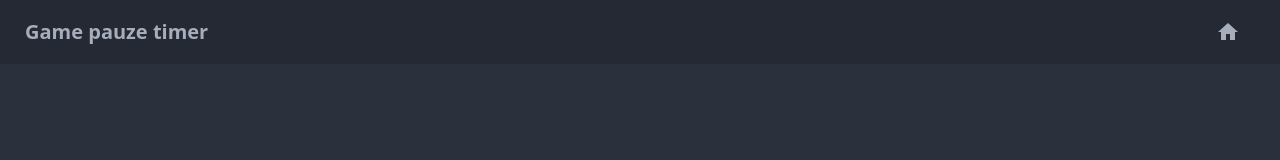
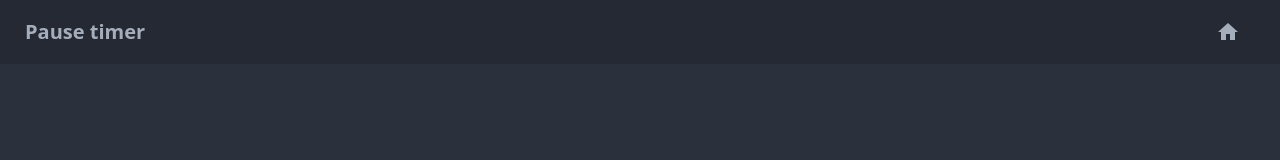
Before and after one commit to Pavel-Hrdina/countdown-timer, a Vue app: page / in a window 1280 px wide. Shown: the top 160 px of the page. Built offline with nearby package versions, Linux system fonts and the light colour scheme.

Commit message:
"Added TODO list"

```diff
--- a/src/components/Navbar.vue
+++ b/src/components/Navbar.vue
@@ -1,7 +1,7 @@
 <template>
   <div class="navbar bg-base-200">
     <div class="flex-1">
-      <a class="btn btn-ghost normal-case text-xl">Game pauze timer</a>
+      <a class="btn btn-ghost normal-case text-xl">Pause timer</a>
     </div>
     <div class="flex-none mr-5">
       <button class="btn btn-square btn-ghost">
```
Also changed, not shown: 2 other files (tests, documents, lock files or other folders).
